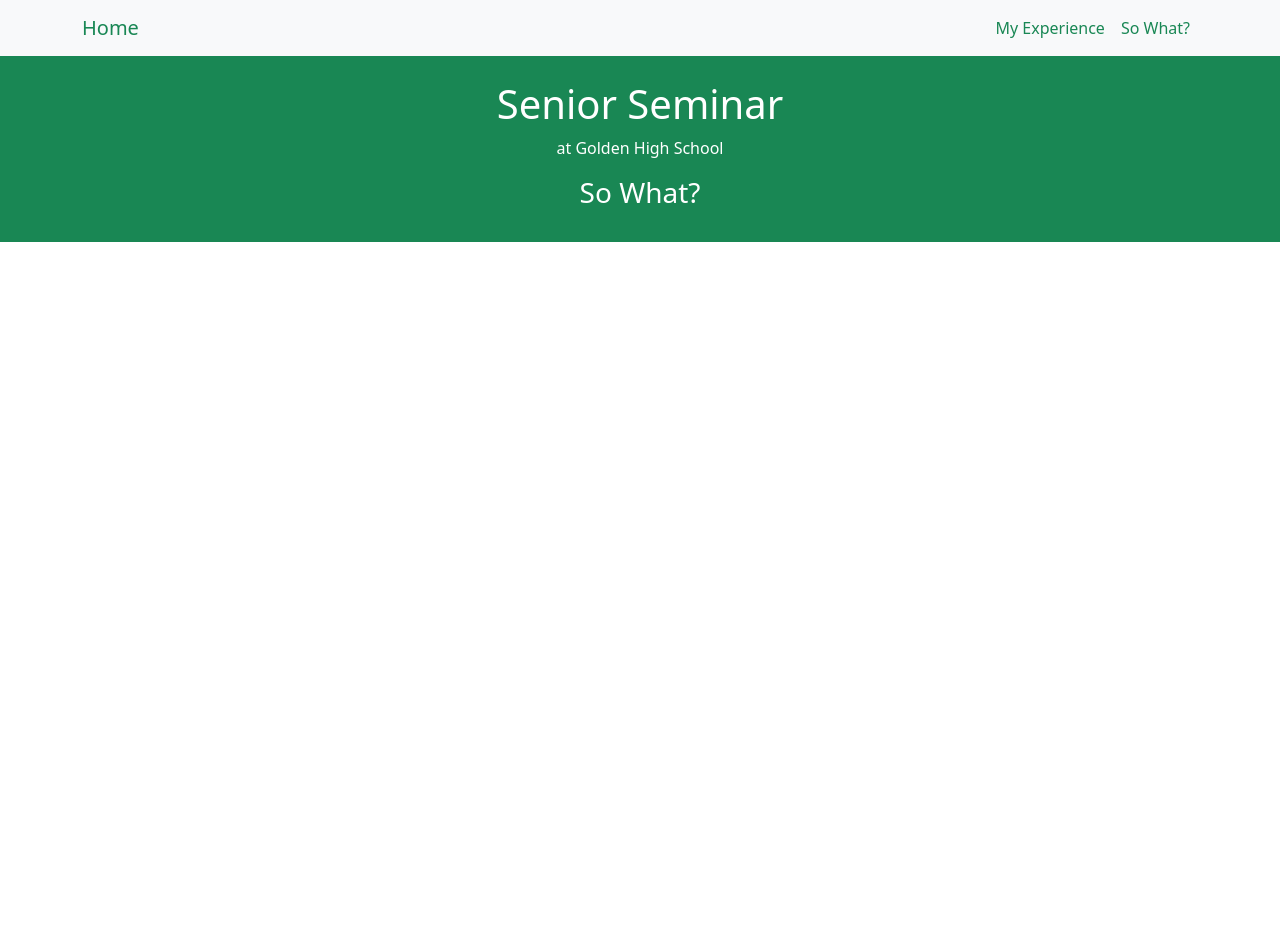
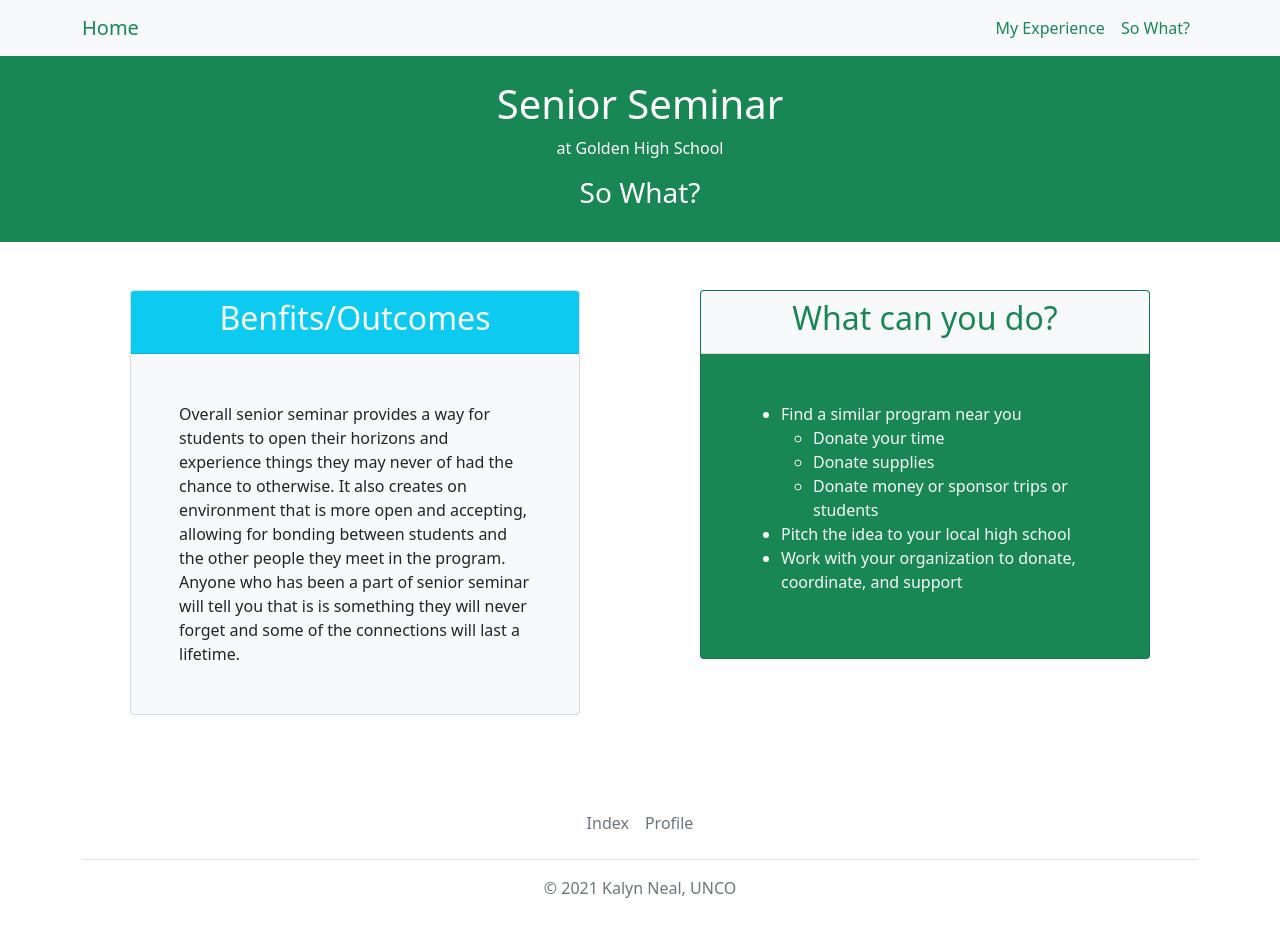
Before and after one commit to kalynneal/kalynneal.github.io, a plain HTML site: page bacs200/nonprofit-sowhat.html in a window 1280 px wide. Before the commit the page ends 800 px from the top, so only its background shows below. Drawn offline with nearby package versions, Linux system fonts and the light colour scheme.

Commit message:
updates for nonprofit pages

```diff
--- a/bacs200/nonprofit-sowhat.html
+++ b/bacs200/nonprofit-sowhat.html
@@ -29,6 +29,62 @@
         <p>at Golden High School</p>
         <h3>So What?</h3>
     </div>
+    <div class="container">
+        <div class="row">
+
+            <div class="col-lg-6">
+                <div class="card bg-light text-dark m-5 ">
+                    <div class="card-header bg-info text-light text-center">
+                        <h2>Benfits/Outcomes</h2>
+                    </div>
+
+                    <div class="card-body p-5">
+                        Overall senior seminar provides a way for students to open their horizons and experience things
+                        they may
+                        never of had the chance to otherwise. It also creates on environment that is more open and
+                        accepting,
+                        allowing for bonding between students and the other people they meet in the program. Anyone who
+                        has been
+                        a part of senior seminar will tell you that is is something they will never forget and some of
+                        the
+                        connections will last a lifetime.
+                    </div>
+
+                </div>
+            </div>
+            <div class="col-lg-6">
+                <div class="card bg-success text-light m-5 ">
+                    <div class="card-header bg-light text-success text-center">
+                        <h2>What can you do?</h2>
+                    </div>
+
+                    <div class="card-body p-5">
+                        <ul>
+                            <li>Find a similar program near you
+                                <ul>
+                                    <li>Donate your time</li>
+                                    <li>Donate supplies</li>
+                                    <li>Donate money or sponsor trips or students</li>
+                                </ul>
+                            </li>
+                            <li>Pitch the idea to your local high school</li>
+                            <li>Work with your organization to donate, coordinate, and support</li>
+                        </ul>
+                    </div>
+
+                </div>
+            </div>
+        </div>
+    </div>
+    <div class="container">
+        <footer class="py-3 my-4">
+            <ul class="nav justify-content-center border-bottom pb-3 mb-3">
+                <li class="nav-item"><a href="index.html" class="nav-link px-2 text-muted">Index</a></li>
+                <li class="nav-item"><a href="profile.html" class="nav-link px-2 text-muted">Profile</a></li>
+            </ul>
+            <p class="text-center text-muted">© 2021 Kalyn Neal, UNCO</p>
+        </footer>
+    </div>
 
 </body>
 
```
Also changed, not shown: bacs200/blog.html (+9 -0 lines), bacs200/index.html (+23 -5 lines), bacs200/nonprofit-experience.html (+9 -1 lines), bacs200/nonprofit.html (+9 -1 lines), bacs200/profile.html (+1 -1 lines), bacs200/test.html (+24 -0 lines).
